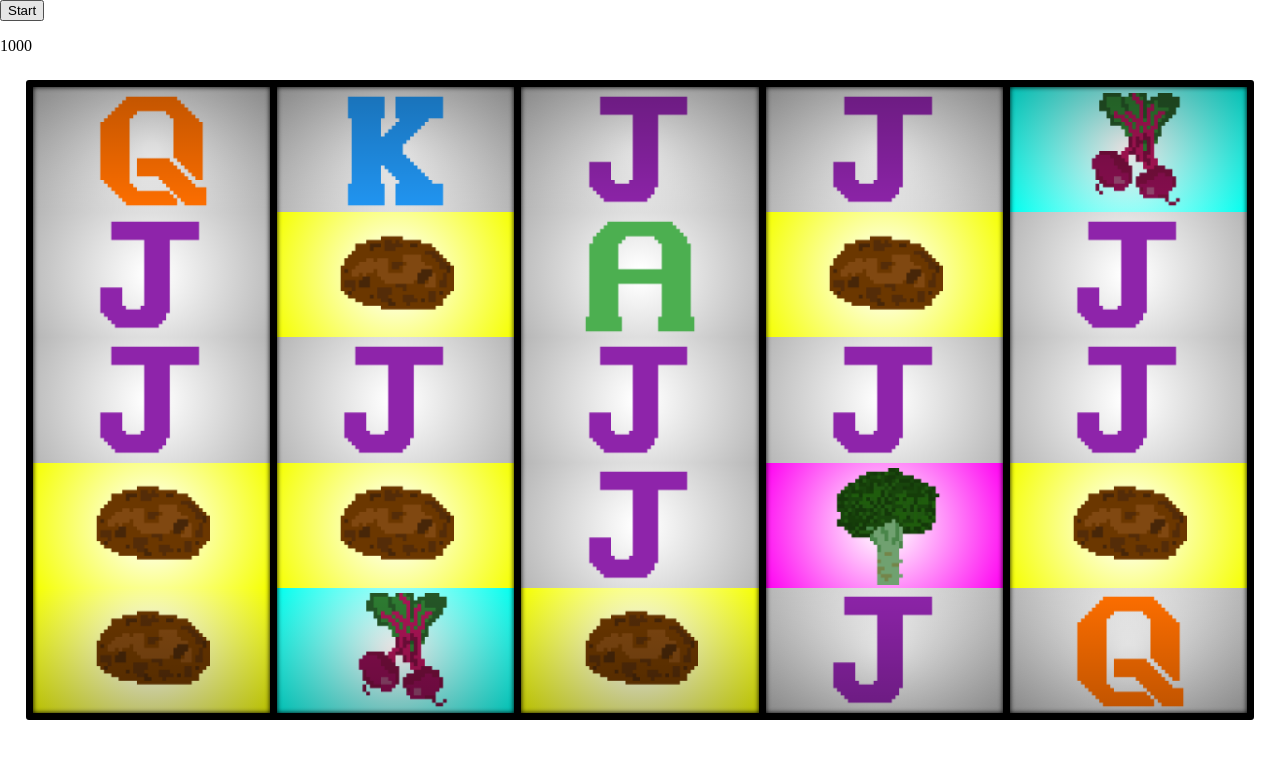
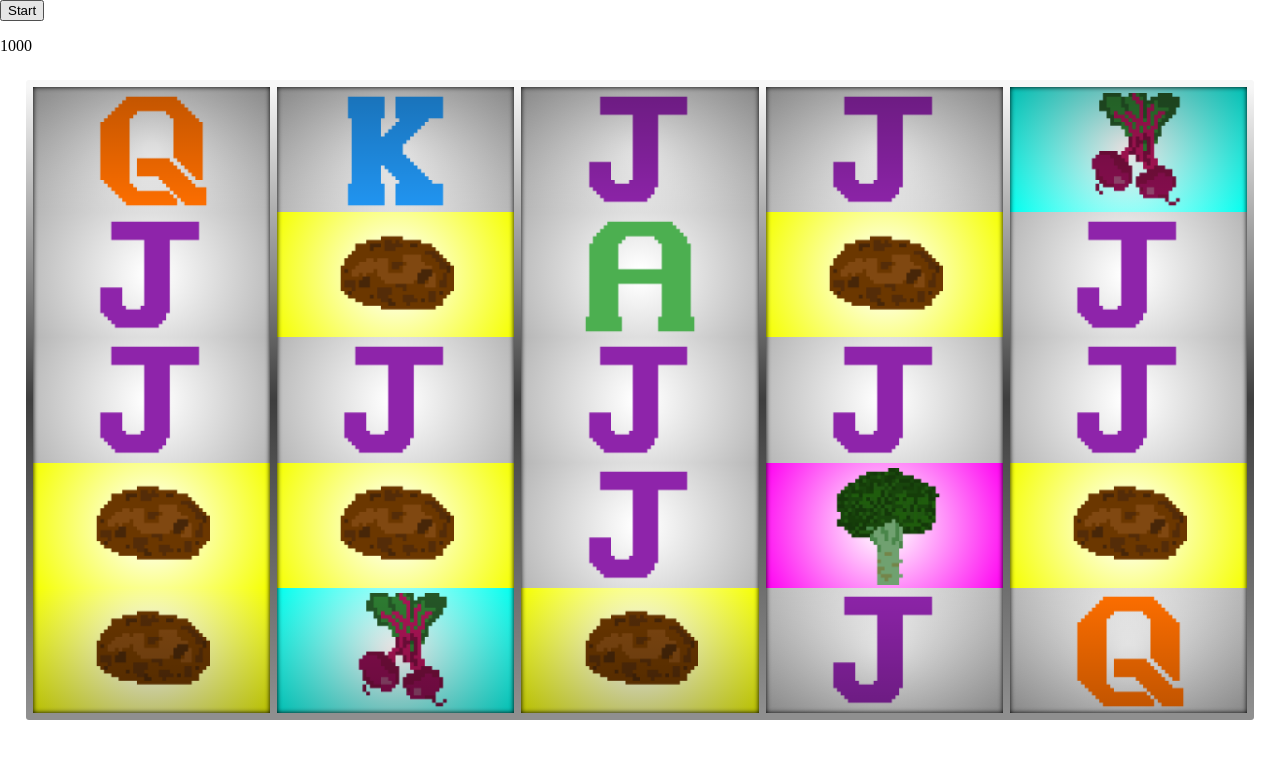
Before and after one commit to stonek4/slot-machine, an Angular app: page / in a window 1280 px wide. Shown: the top 758 px of the page. Built offline with nearby package versions, Linux system fonts and the light colour scheme.

Commit message:
adding some styles

```diff
--- a/src/app/app.component.scss
+++ b/src/app/app.component.scss
@@ -3,7 +3,7 @@ $number-of-reels: 5;
 $number-of-rows: 5;
 
 #slot-machine {
-    background-color: black;
+    background: linear-gradient(0deg, rgba(143,143,143,1) 0%, rgba(62,62,62,1) 50%, rgba(247,247,247,1) 100%);
     margin-left: 2vw;
     margin-top: 10vh;
     width: 96vw;
@@ -15,6 +15,12 @@ $number-of-rows: 5;
     border-radius: 3px;
     overflow: hidden;
     border-style: solid;
+    border-bottom-color: rgba(143,143,143,1);
+    border-top-color: rgba(247,247,247,1);
+    border-left-style: none;
+    border-right-style: none;
+    padding-left: $slot-column-margin;
+    padding-right: $slot-column-margin;
     border-width: $slot-column-margin;
     box-sizing: border-box;
 }
```
